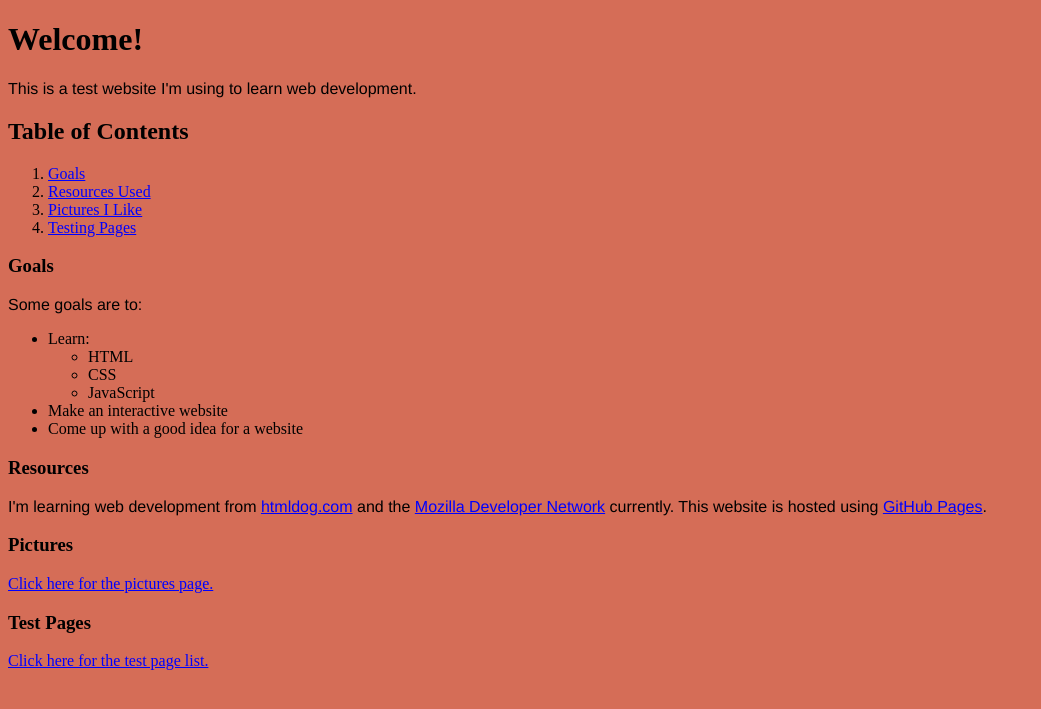
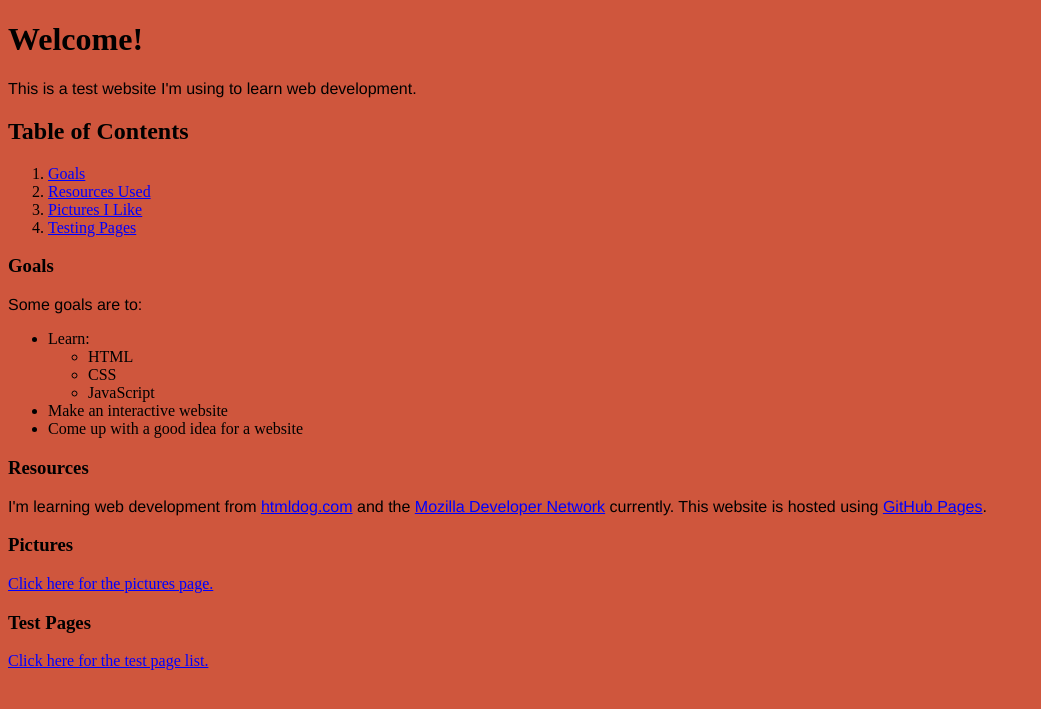
Before and after one commit to henrynine/henrynine.github.io, a PHP site: page / in a window 1280 px wide. Shown: the top 709 px of the page, without its empty margins (0-1041 px from the left). Run offline with PHP 8.4, Linux system fonts and the light colour scheme.

Commit message:
Color adjustment

```diff
--- a/styles.css
+++ b/styles.css
@@ -1,5 +1,5 @@
 body {
-  background-color: rgba(204, 76, 49, 0.81)
+  background-color: rgba(204, 76, 49, 0.94)
 }
 
 p {
```
